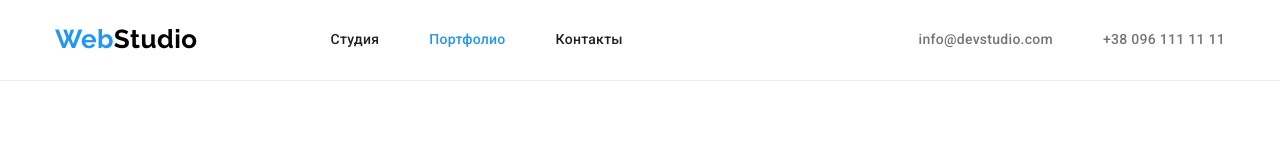
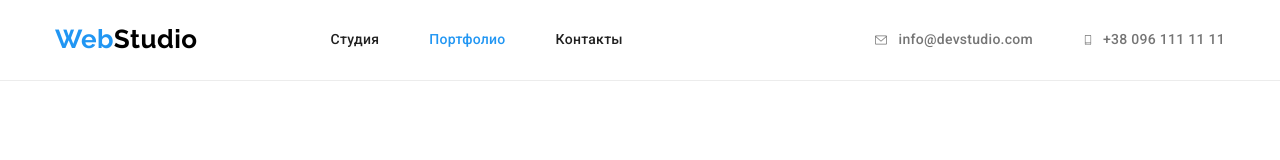
Before and after one commit to Oliko136/goit-markup-hw-04, a plain HTML site: page portfolio.html in a window 1280 px wide. Shown: the top 160 px of the page. Drawn offline with nearby package versions, Linux system fonts and the light colour scheme.

Commit message:
Добавлены иконки в хедере

```diff
--- a/css/styles.css
+++ b/css/styles.css
@@ -113,7 +113,8 @@ img {
 }
 
 .contacts-icon {
-  margin-right: 30px;
+  margin-right: 10px;
+
   fill: currentColor;
 }
 
--- a/portfolio.html
+++ b/portfolio.html
@@ -30,8 +30,18 @@
             </nav>
 
             <ul class="contacts-list">
-                <li class="item"><a href="mailto:info@devstudio.com" class="contact">info@devstudio.com</a></li>
-                <li class="item"><a href="tel:+380961111111" class="contact">+38 096 111 11 11</a></li>
+                <li class="item">
+                    <a href="mailto:info@devstudio.com" class="contact">
+                        <svg class="contacts-icon" width="16" height="12">
+                            <use href="./images/icons.svg#icon-envelope_hover_c"></use>
+                        </svg>info@devstudio.com</a>
+                </li>
+                <li class="item">
+                    <a href="tel:+380961111111" class="contact">
+                        <svg class="contacts-icon" width="10" height="16">
+                            <use href="./images/icons.svg#icon-smartphone_c"></use>
+                        </svg>+38 096 111 11 11</a>
+                </li>
             </ul>
         </div>
     </header>
```
Also changed, not shown: index.html (+10 -7 lines).
